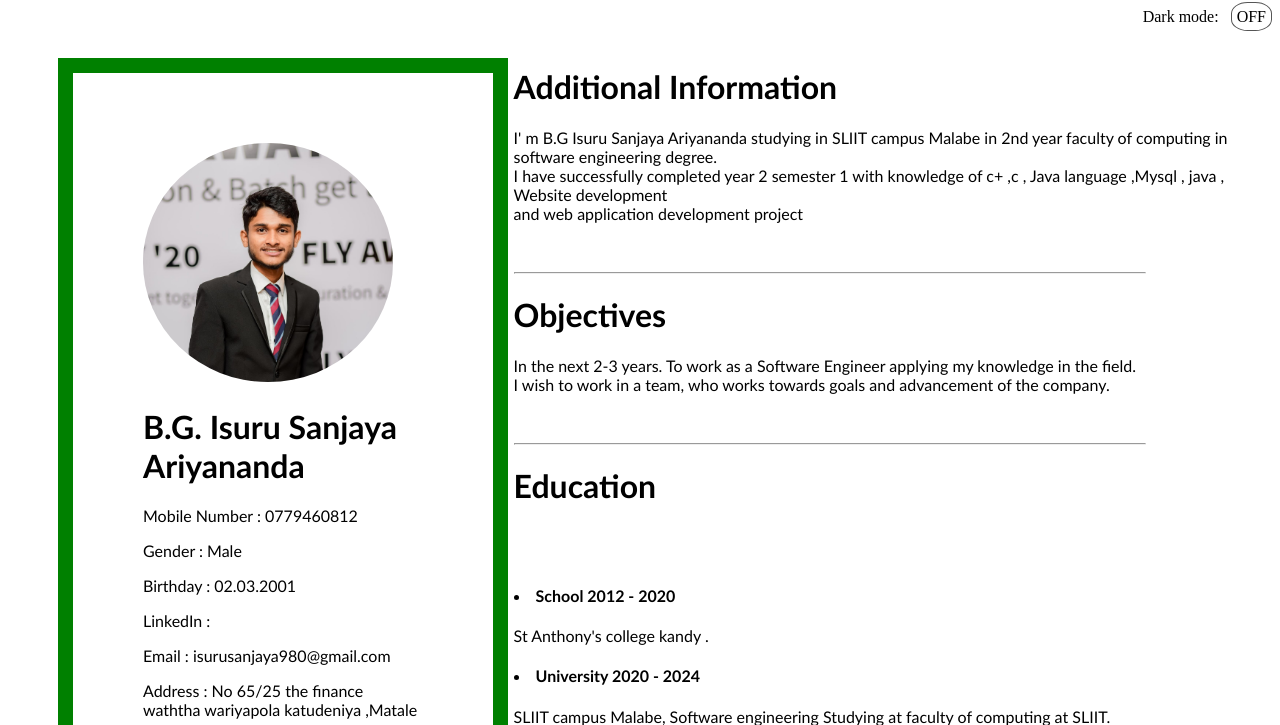
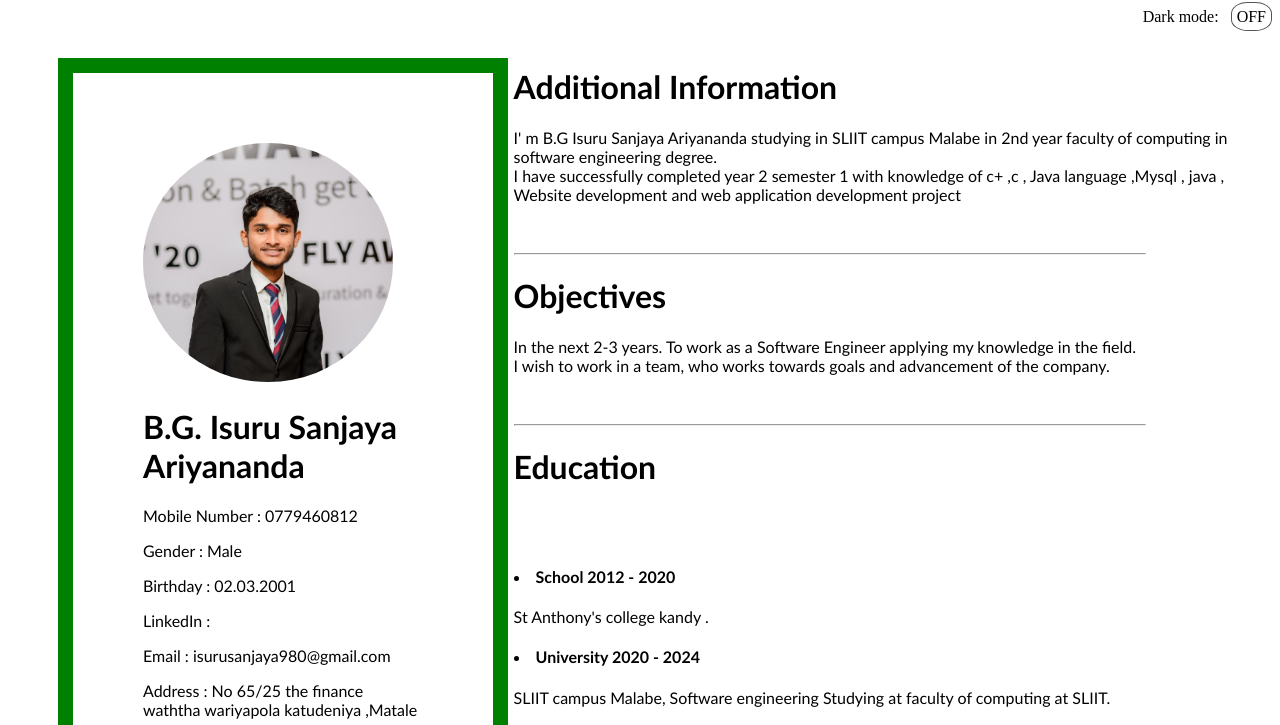
Before and after one commit to IsuruSanjaya/CV, a plain HTML site: page index.html in a window 1280 px wide. Shown: the top 725 px of the page. Drawn offline with nearby package versions, Linux system fonts and the light colour scheme.

Commit message:
word correction

```diff
--- a/index.html
+++ b/index.html
@@ -86,7 +86,7 @@
                     I' m B.G Isuru Sanjaya Ariyananda studying in SLIIT campus Malabe in
                     2nd year faculty of computing in software engineering degree. <br>I have
                     successfully completed year 2 semester 1 with knowledge of c+ ,c , Java
-                    language ,Mysql  , java , Website development <br>and web application development
+                    language ,Mysql  , java , Website development and web application development
                     project
                 </p>
                 </div>
```
